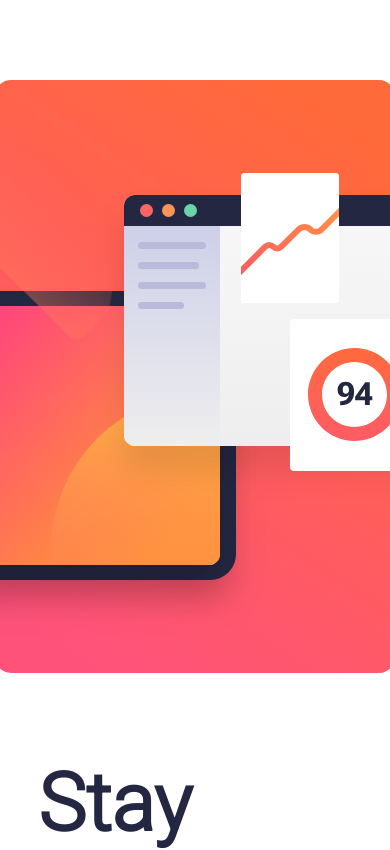
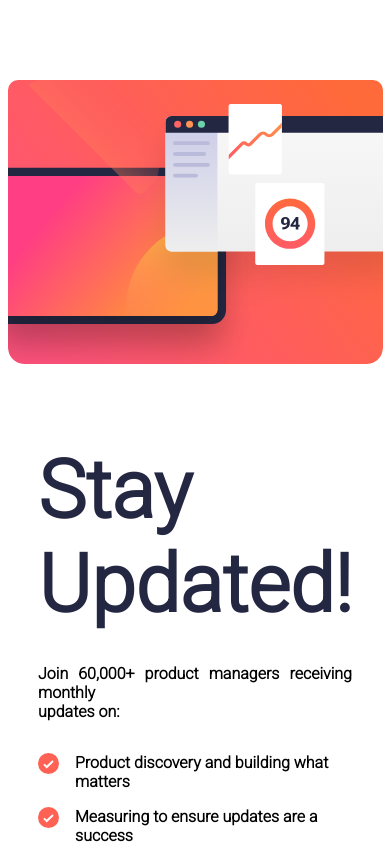
Before and after one commit to rSaydelleS/newslatter, a Next.js app: page / in a window 390 px wide. Shown: the top 850 px of the page. Built offline with nearby package versions, Linux system fonts and the light colour scheme.

Commit message:
Changing the background image

```diff
--- a/src/app/Form/form.js
+++ b/src/app/Form/form.js
@@ -1,39 +1,52 @@
-'use client';
+"use client";
 
 import { useForm } from "react-hook-form";
-import "./styles.css"
+import "./styles.css";
 import { redirect } from "next/navigation";
 import { useState } from "react";
 
 export default function Form() {
-  const { register, handleSubmit, formState:{errors}, reset } = useForm({
-    defaultValues:{
-      Email:''
+  const {
+    register,
+    handleSubmit,
+    formState: { errors },
+    reset,
+  } = useForm({
+    defaultValues: {
+      Email: "",
     },
-    mode: 'onChange'
+    mode: "onChange",
   });
-  const [go, setGo] = useState(false)
+  const [go, setGo] = useState(false);
 
   const onSubmit = (data) => {
     console.log(data);
-    if(data) {
-      setGo(true)
+    if (data) {
+      reset();
+      setGo(true);
     }
-  }
-  if(go === true) {
-    redirect('/submit')
+  };
+  if (go === true) {
+    redirect("/submit");
   }
   return (
     <>
       <form className="form" onSubmit={handleSubmit(onSubmit)}>
         <div className="formLabel">
           <label> Email address</label>
-          {errors.Email && <label style={{color: 'red'}}>Valid email required</label>}
+          {errors.Email && (
+            <label style={{ color: "red" }}>Valid email required</label>
+          )}
         </div>
-        <input {...register("Email", { required: true })}
-        placeholder="email@company.com"
+        <input
+          {...register("Email", { required: true })}
+          placeholder="email@company.com"
         />
-       <input className="formButton" type="submit" value="Subscribe to monthly newslatter"/>
+        <input
+          className="formButton"
+          type="submit"
+          value="Subscribe to monthly newslatter"
+        />
       </form>
     </>
   );
--- a/src/app/Form/styles.css
+++ b/src/app/Form/styles.css
@@ -5,7 +5,6 @@
   align-items: flex-start;
   gap: 2rem;
 }
-
 
 .formLabel {
   width: 100%;
--- a/src/app/globals.css
+++ b/src/app/globals.css
@@ -3,7 +3,6 @@
   margin: 0;
   box-sizing: border-box;
 }
-
 
 .main {
   display: flex;
@@ -30,7 +29,6 @@
   text-align: justify;
 }
 
-
 .list {
   padding-top: 2rem;
   padding-bottom: 2rem;
@@ -52,3 +50,21 @@
   gap: 1rem;
   flex-direction: row;
 }
+
+.img {
+  width: 400px;
+  height: 593px;
+  background-image: url("../../public/assets/illustration-desktop.svg");
+  border-radius: 10px;
+}
+
+@media screen and (max-width: 800px) {
+  body {
+    .img {
+      width: 375px;
+      height: 284px;
+      border-radius: 10px;
+      background-image: url("../../public/assets/illustration-sign-up-mobile.svg");
+    }
+  }
+}
--- a/src/app/layout.js
+++ b/src/app/layout.js
@@ -1,7 +1,7 @@
 import { Roboto } from "next/font/google";
 import "./globals.css";
 
-const roboto = Roboto({ subsets: ["latin"], weight: '300' });
+const roboto = Roboto({ subsets: ["latin"], weight: "300" });
 
 export const metadata = {
   title: "Create Next App",
--- a/src/app/page.js
+++ b/src/app/page.js
@@ -1,7 +1,6 @@
 import Image from "next/image";
-import img from "../../public/assets/illustration-desktop.svg";
 import iconList from "../../public/assets/icon-list.svg";
-import Form from "./Form/form"
+import Form from "./Form/form";
 
 export default function Home() {
   return (
@@ -9,33 +8,34 @@ export default function Home() {
       <section>
         <div className="firtsText">
           <h1>Stay Updated!</h1>
-            <p>Join 60,000+ product managers receiving monthly<br/> updates on:</p>
+          <p>
+            Join 60,000+ product managers receiving monthly
+            <br /> updates on:
+          </p>
         </div>
         <div className="list">
           <ul>
             <li>
-                <Image src={iconList} alt="iconlist"/>
+              <Image src={iconList} alt="iconlist" />
               <p>Product discovery and building what matters</p>
             </li>
             <li>
-                <Image src={iconList} alt="iconlist"/>
+              <Image src={iconList} alt="iconlist" />
               <p>Measuring to ensure updates are a success</p>
             </li>
             <li>
-                <Image src={iconList} alt="iconlist"/>
+              <Image src={iconList} alt="iconlist" />
               <p>And much more!</p>
             </li>
           </ul>
         </div>
         <section>
-            <Form/>
+          <Form />
         </section>
       </section>
-        <figure>
-          <figcaption>
-            <Image src={img} alt="newslatterimage"/>
-          </figcaption>
-        </figure>
+      <div>
+        <div className="img"></div>
+      </div>
     </main>
   );
 }
```
Also changed, not shown: src/app/submit/page.js (+31 -11 lines), src/app/submit/styles.css (+7 -2 lines). Lines whose indentation alone changed are shown as unchanged.
